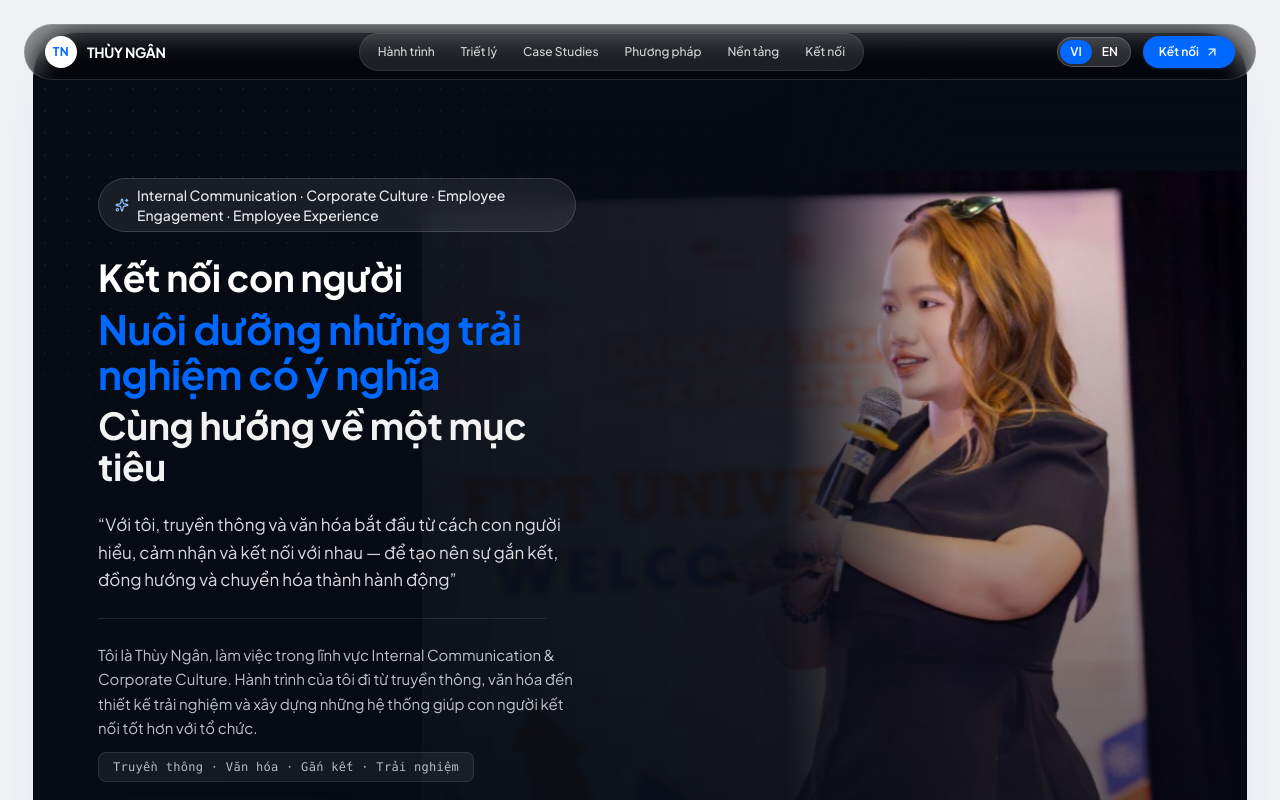
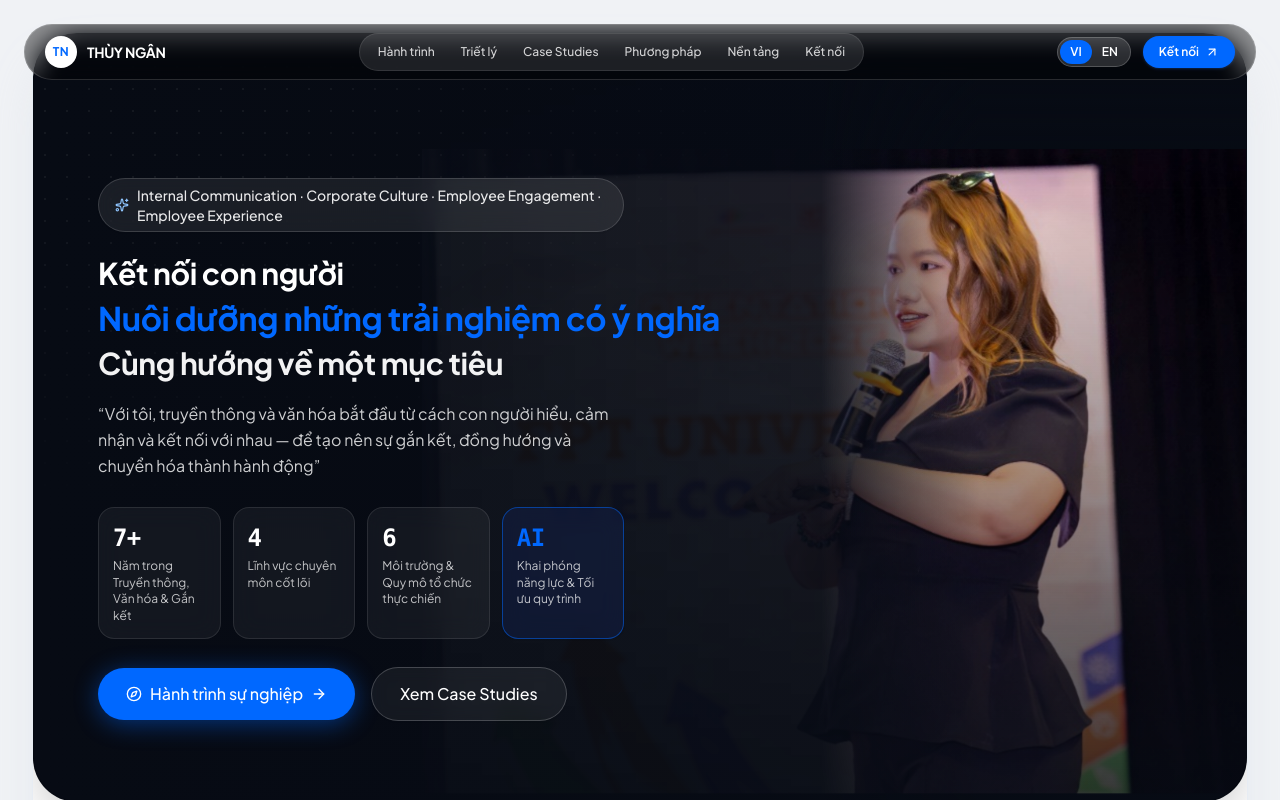
Before and after one commit to nngandang-alt/NganBit-personal-website, a React (Vite) app: page / in a window 1280 px wide. Shown: the top 800 px of the page. Built offline with nearby package versions, Linux system fonts and the light colour scheme.

Commit message:
fix(hero): refine headline typography and semantic wrapping, replace bio with professional snapshot cards

```diff
--- a/src/components/Hero.tsx
+++ b/src/components/Hero.tsx
@@ -9,6 +9,38 @@ interface HeroProps {
   onExploreStory: () => void;
   onExploreCases: () => void;
 }
+
+const PROFESSIONAL_SNAPSHOT = [
+  {
+    value: '7+',
+    label: {
+      vi: 'Năm trong Truyền thông, Văn hóa & Gắn kết',
+      en: 'Years across Communication, Culture & Engagement',
+    },
+  },
+  {
+    value: '4',
+    label: {
+      vi: 'Lĩnh vực chuyên môn cốt lõi',
+      en: 'Core Areas of Expertise',
+    },
+  },
+  {
+    value: '6',
+    label: {
+      vi: 'Môi trường & Quy mô tổ chức thực chiến',
+      en: 'Organizational Environments & Scales',
+    },
+  },
+  {
+    value: 'AI',
+    label: {
+      vi: 'Khai phóng năng lực & Tối ưu quy trình',
+      en: 'Amplifying Capabilities & Optimizing Workflows',
+    },
+    isAccent: true,
+  },
+];
 
 export const Hero: React.FC<HeroProps> = ({
   lang,
@@ -79,7 +111,7 @@ export const Hero: React.FC<HeroProps> = ({
 
         {/* Desktop Horizontal Gradient Fade (smooth dark safe area for text, reveals portrait seamlessly) */}
         <div
-          className={`hidden lg:block absolute inset-0 bg-gradient-to-r from-[#070B14] via-[#070B14] via-30% via-[#070B14]/90 via-48% via-[#070B14]/40 via-62% to-transparent to-76% pointer-events-none z-[1] transition-opacity duration-1000 delay-150 ${
+          className={`hidden lg:block absolute inset-0 bg-gradient-to-r from-[#070B14] via-[#070B14] via-35% via-[#070B14]/90 via-50% via-[#070B14]/40 via-65% to-transparent to-78% pointer-events-none z-[1] transition-opacity duration-1000 delay-150 ${
             isLoaded ? 'opacity-100' : 'opacity-0'
           }`}
           aria-hidden="true"
@@ -107,7 +139,7 @@ export const Hero: React.FC<HeroProps> = ({
       </div>
 
       {/* LEFT CONTENT SAFE ZONE - Protected Portrait Area */}
-      <div className={`relative z-20 w-full lg:w-[54%] xl:w-[50%] max-w-[620px] px-6 sm:px-10 md:px-12 lg:px-16 pt-24 sm:pt-28 md:pt-32 lg:pt-36 pb-12 sm:pb-16 lg:pb-20 flex flex-col justify-center transition-all duration-1000 delay-100 ${
+      <div className={`relative z-20 w-full lg:w-[58%] xl:w-[54%] max-w-[680px] xl:max-w-[720px] px-6 sm:px-10 md:px-12 lg:px-16 pt-24 sm:pt-28 md:pt-32 lg:pt-36 pb-12 sm:pb-16 lg:pb-20 flex flex-col justify-center transition-all duration-1000 delay-100 ${
         isLoaded ? 'opacity-100 translate-y-0' : 'opacity-0 translate-y-2'
       }`}>
 
@@ -117,42 +149,90 @@ export const Hero: React.FC<HeroProps> = ({
           <span>{PERSONAL_INFO.domains[lang]}</span>
         </div>
 
-        {/* Main Headline - 3 connected ideas with clear rhythm & protected portrait boundary */}
+        {/* 01. MAIN HEADLINE - Progression: People -> Meaningful Experiences -> Shared Purpose */}
         <h1
-          className="font-bold tracking-tight text-white text-left max-w-[540px] xl:max-w-[580px]"
+          className="font-bold tracking-tight text-white text-left max-w-2xl"
           id="hero-main-heading"
         >
-          <span className="block text-white text-[clamp(1.75rem,2.9vw,2.85rem)] leading-[1.12]">
-            {PERSONAL_INFO.heroHeadline[lang][0]}
-          </span>
-          <span className="block text-[#0068FF] text-[clamp(1.85rem,3.15vw,3.1rem)] leading-[1.12] mt-1.5 sm:mt-2">
-            {PERSONAL_INFO.heroHeadline[lang][1]}
-          </span>
-          <span className="block text-white/95 text-[clamp(1.75rem,2.9vw,2.85rem)] leading-[1.12] mt-1.5 sm:mt-2">
-            {PERSONAL_INFO.heroHeadline[lang][2]}
-          </span>
+          {lang === 'vi' ? (
+            <>
+              {/* Line 1: People */}
+              <span className="block text-white text-[clamp(1.6rem,2.35vw,2.4rem)] leading-[1.18]">
+                Kết nối con người
+              </span>
+
+              {/* Line 2: Meaningful Experiences (Priority 1 line on desktop; semantic wrap if needed) */}
+              <span className="block text-[#0068FF] text-[clamp(1.72rem,2.55vw,2.65rem)] leading-[1.18] mt-1.5 sm:mt-2">
+                <span className="inline-block whitespace-normal lg:whitespace-nowrap">
+                  <span className="inline-block">Nuôi dưỡng những trải nghiệm</span>{' '}
+                  <span className="inline-block whitespace-nowrap">có ý nghĩa</span>
+                </span>
+              </span>
+
+              {/* Line 3: Shared Purpose */}
+              <span className="block text-white/95 text-[clamp(1.6rem,2.35vw,2.4rem)] leading-[1.18] mt-1.5 sm:mt-2">
+                <span className="inline-block whitespace-normal lg:whitespace-nowrap">
+                  <span className="inline-block">Cùng hướng về một</span>{' '}
+                  <span className="inline-block whitespace-nowrap">mục tiêu</span>
+                </span>
+              </span>
+            </>
+          ) : (
+            <>
+              {/* Line 1: People */}
+              <span className="block text-white text-[clamp(1.6rem,2.35vw,2.4rem)] leading-[1.18]">
+                Connecting people
+              </span>
+
+              {/* Line 2: Meaningful Experiences (Strictly 1 line on desktop) */}
+              <span className="block text-[#0068FF] text-[clamp(1.72rem,2.55vw,2.65rem)] leading-[1.18] mt-1.5 sm:mt-2">
+                <span className="inline-block whitespace-normal lg:whitespace-nowrap">
+                  Nurturing meaningful experiences
+                </span>
+              </span>
+
+              {/* Line 3: Shared Purpose (Strictly 1 line on desktop) */}
+              <span className="block text-white/95 text-[clamp(1.6rem,2.35vw,2.4rem)] leading-[1.18] mt-1.5 sm:mt-2">
+                <span className="inline-block whitespace-normal lg:whitespace-nowrap">
+                  Aligning toward a shared purpose
+                </span>
+              </span>
+            </>
+          )}
         </h1>
 
-        {/* Supporting Philosophy Statement */}
-        <p className="mt-5 sm:mt-6 text-sm sm:text-base lg:text-[17px] text-white/85 font-normal leading-relaxed max-w-xl">
+        {/* 02. SUPPORTING PHILOSOPHY STATEMENT */}
+        <p className="mt-4 sm:mt-5 text-sm sm:text-base lg:text-[16px] text-white/80 font-normal leading-relaxed max-w-xl">
           “{PERSONAL_INFO.corePositioning[lang]}”
         </p>
 
-        {/* Subtle Divider */}
-        <div className="w-full max-w-md h-[1px] bg-white/10 my-5 sm:my-6" />
-
-        {/* Intro & Micro-tagline */}
-        <div className="flex flex-col gap-3 max-w-lg">
-          <p className="text-sm sm:text-[15px] text-white/75 leading-relaxed font-normal antialiased">
-            {PERSONAL_INFO.bioSummary[lang]}
-          </p>
-          <div className="inline-flex items-center gap-2 self-start px-3.5 py-1.5 rounded-lg bg-white/[0.06] border border-white/10 text-xs font-mono text-white/70 tracking-wide">
-            <span>{PERSONAL_INFO.tagline[lang]}</span>
-          </div>
+        {/* 03. PROFESSIONAL SNAPSHOT (At-a-Glance Profile: 7+ | 4 | 6 | AI) */}
+        <div className="grid grid-cols-2 sm:grid-cols-4 gap-2.5 sm:gap-3 my-6 sm:my-7 max-w-xl">
+          {PROFESSIONAL_SNAPSHOT.map((item, idx) => (
+            <div
+              key={idx}
+              className={`p-3 sm:p-3.5 rounded-2xl border backdrop-blur-md transition-all duration-200 ${
+                item.isAccent
+                  ? 'bg-blue-950/40 border-[#0068FF]/50 text-white shadow-xs'
+                  : 'bg-white/[0.05] border-white/10 hover:bg-white/[0.08]'
+              }`}
+            >
+              <div
+                className={`font-mono text-xl sm:text-2xl font-bold tracking-tight mb-1 ${
+                  item.isAccent ? 'text-[#0068FF]' : 'text-white'
+                }`}
+              >
+                {item.value}
+              </div>
+              <div className="text-[11px] sm:text-xs text-white/75 leading-snug font-normal">
+                {item.label[lang]}
+              </div>
+            </div>
+          ))}
         </div>
 
-        {/* CTA Action Buttons */}
-        <div className="mt-7 sm:mt-8 flex flex-wrap items-center gap-3.5 sm:gap-4">
+        {/* 04. CTA ACTION BUTTONS */}
+        <div className="flex flex-wrap items-center gap-3.5 sm:gap-4">
           <button
             onClick={onExploreStory}
             className="group inline-flex items-center gap-2 bg-[#0068FF] hover:bg-[#0052CC] active:scale-95 text-white font-medium text-sm sm:text-base px-6 sm:px-7 py-3 sm:py-3.5 rounded-full shadow-[0_4px_24px_rgba(0,104,255,0.45)] hover:shadow-[0_6px_30px_rgba(0,104,255,0.6)] transition-all duration-200 cursor-pointer"
```
